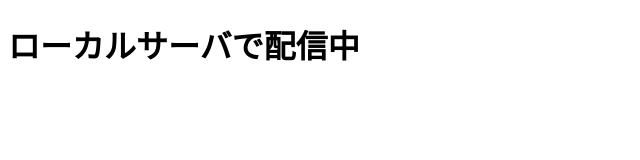
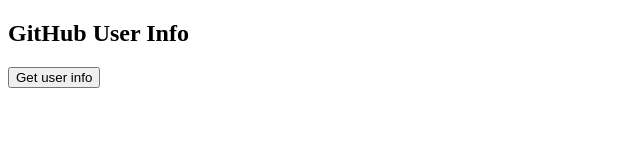
Before and after one commit to r-shirasu/try_JavascriptPrimer, a plain HTML site: page index.html in a window 1280 px wide. Shown: the whole page, without its empty margins (0-640 px from the left). Drawn offline with Linux system fonts and the light colour scheme.

Commit message:
レスポンスのログ確認

```diff
--- /dev/null
+++ b/1/index.js
@@ -0,0 +1 @@
+console.log("index.js: loaded");
--- a/index.html
+++ b/index.html
@@ -3,11 +3,13 @@
 
 <head>
     <meta charset="utf-8" />
-    <title>index.html</title>
+    <title>Ajax Example</title>
 </head>
 
 <body>
-    <h1>ローカルサーバで配信中</h1>
+    <h2>GitHub User Info</h2>
+
+    <button onclick="fetchUserInfo('js-primer-example');">Get user info</button>
     <script src="index.js"></script>
 </body>
 
--- a/index.js
+++ b/index.js
@@ -1 +1,17 @@
-console.log("index.js: loaded");
+function fetchUserInfo(userId) {
+  fetch(`https://api.github.com/users/${encodeURIComponent(userId)}`)
+    .then((response) => {
+      console.log(response.status);
+      // エラーレスポンスが返されたことを検知する
+      if (!response.ok) {
+        console.error("エラーレスポンス", response);
+      } else {
+        return response.json().then((userInfo) => {
+          console.log(userInfo);
+        });
+      }
+    })
+    .catch((error) => {
+      console.error(error);
+    });
+}
```
Also changed, not shown: 1/index.html (added, +14 -0 lines).
